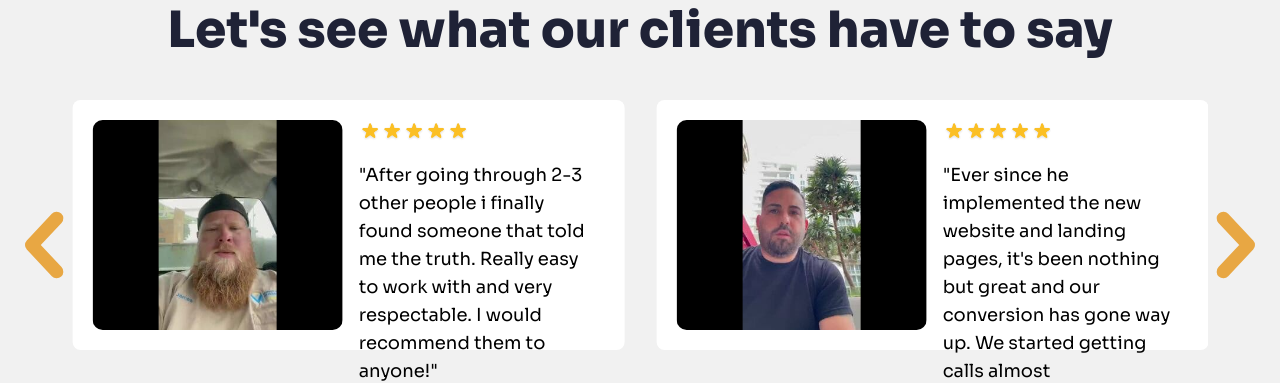
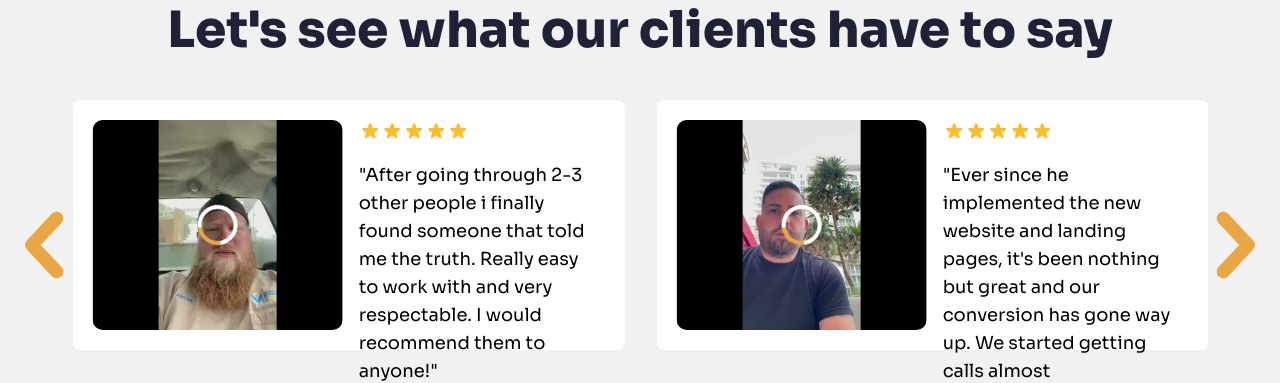
Before and after one commit to kaistone808/stonesystems-saas-website, a Next.js app: page /about-us in a window 1280 px wide. Shown: the part 4225-4608 px from the top of the page. Built offline with nearby package versions, Linux system fonts and the light colour scheme.

Commit message:
add loader

```diff
--- a/components/LazyLoadVideo/LazyLoadVideo.module.css
+++ b/components/LazyLoadVideo/LazyLoadVideo.module.css
@@ -2,3 +2,41 @@
     width: 100% !important;
     height: auto !important;
 }
+
+.videoContainer {
+    position: relative;
+    display: inline-block; /* Ensures the container wraps tightly around its content */
+    width: 100%;
+  }
+
+  .image {
+    width: 100%;
+    height: auto;
+  }
+
+  .video {
+    width: 100%;
+    height: auto;
+  }
+
+  .spinner {
+    position: absolute;
+    top: 50%;
+    left: 50%;
+    transform: translate(-50%, -50%);
+    width: 40px;
+    height: 40px;
+    border: 4px solid white;
+    border-radius: 50%;
+    border-top-color: rgb(232,167,67);
+    animation: spin 1s ease-in-out infinite;
+  }
+
+  @keyframes spin {
+    0% {
+      transform: translate(-50%, -50%) rotate(0deg);
+    }
+    100% {
+      transform: translate(-50%, -50%) rotate(360deg);
+    }
+  }
--- a/components/LazyLoadVideo/LazyLoadVideo.tsx
+++ b/components/LazyLoadVideo/LazyLoadVideo.tsx
@@ -103,6 +103,8 @@ const LazyLoadVideo: React.FC<LazyLoadVideoProps> = ({
       {isIntersecting ? (
         <>
           {!isLoaded && (
+            <>
+              <div className={classes.spinner}></div>
               <Image
                 className={classes.image}
                 width={100}
@@ -111,6 +113,7 @@ const LazyLoadVideo: React.FC<LazyLoadVideoProps> = ({
                 src={poster}
                 alt={alt}
               />
+            </>
           )}
           <video
             width={width}
```
Lines whose indentation alone changed are shown as unchanged.
